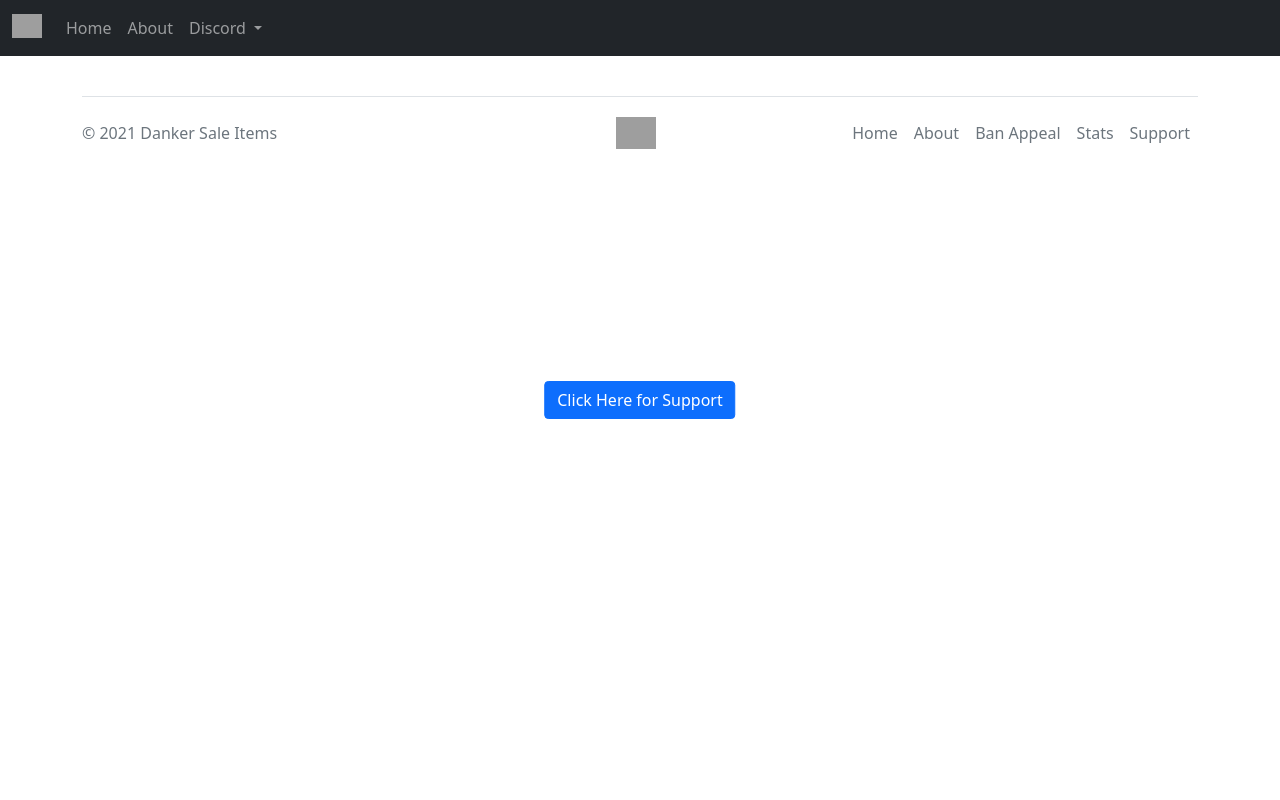
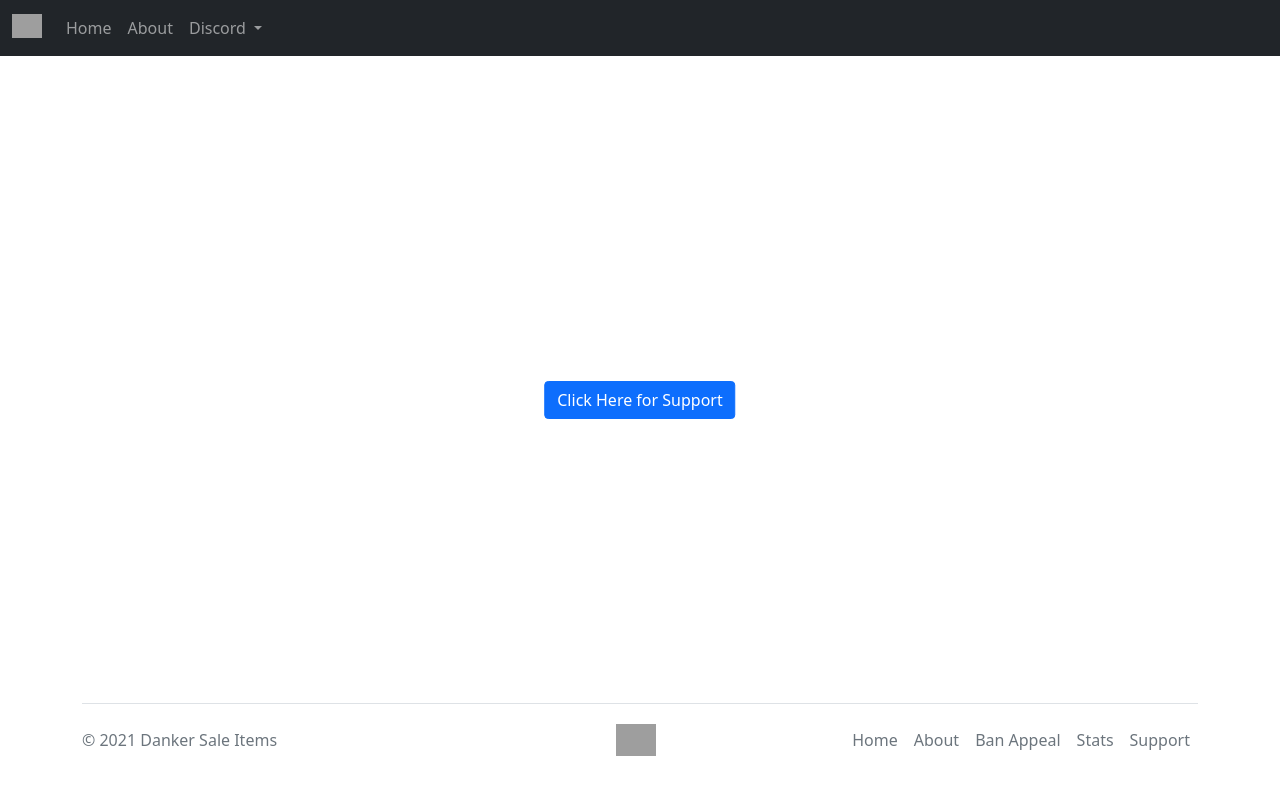
Before and after one commit to abindent/django, a Django app: page /support/ in a window 1280 px wide. Run offline with Django 3.2, Linux system fonts and the light colour scheme; grey boxes are pictures that could not be loaded.

Commit message:
Update support.html

```diff
--- a/template/support.html
+++ b/template/support.html
@@ -88,7 +88,7 @@
     </div>
 <a class="position-absolute top-50 start-50 translate-middle btn btn-primary" data-bs-toggle="modal" href="#exampleModalToggle" role="button">Click Here for Support</a>
   <!-- FOOTER -->
-    <div class="container">
+    <div class="container position-absolute bottom-0 start-50 translate-middle-x">
         <footer class="d-flex flex-wrap justify-content-between align-items-center py-3 my-4 border-top">
             <p class="col-md-4 mb-0 text-muted">© 2021 Danker Sale Items</p>
 
```
